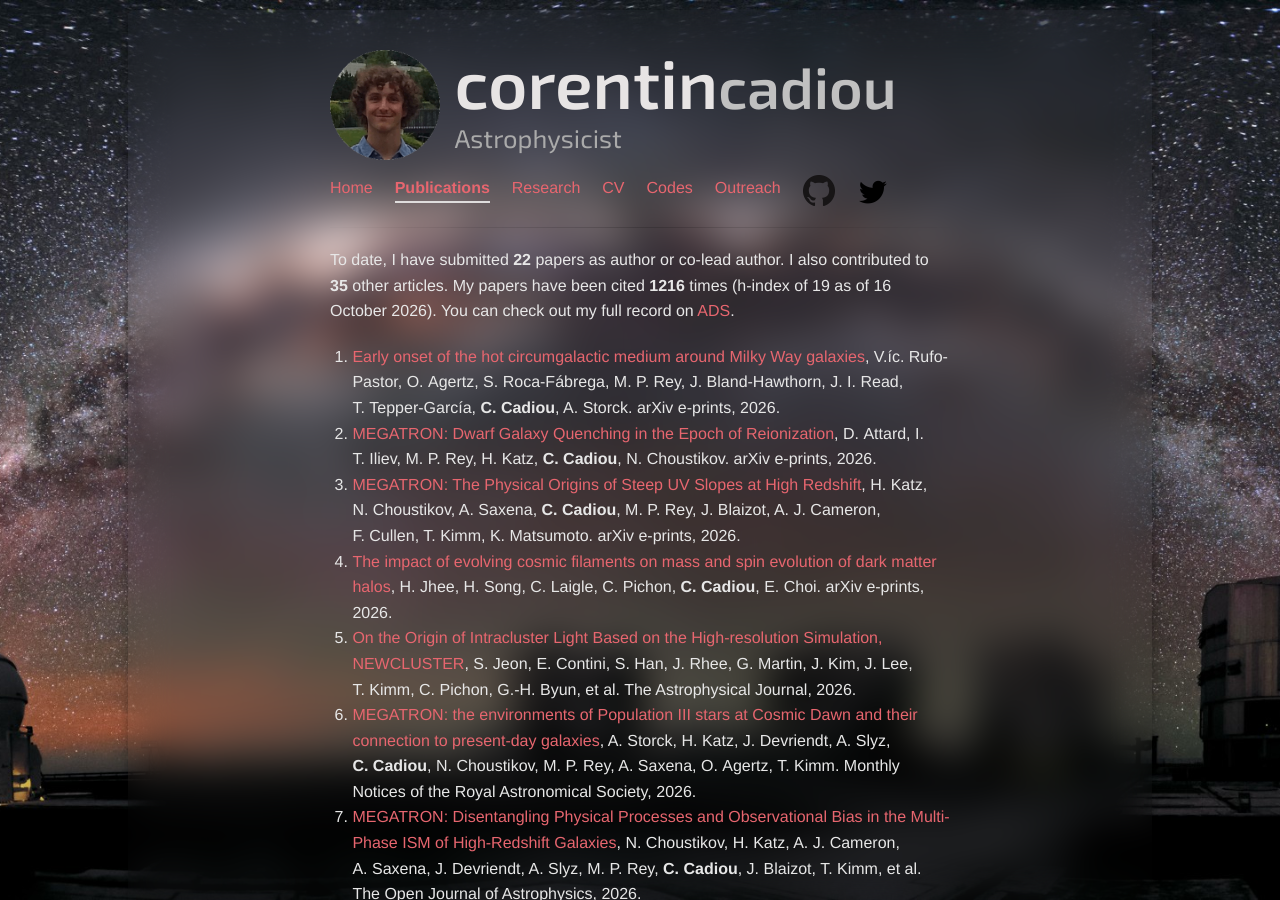
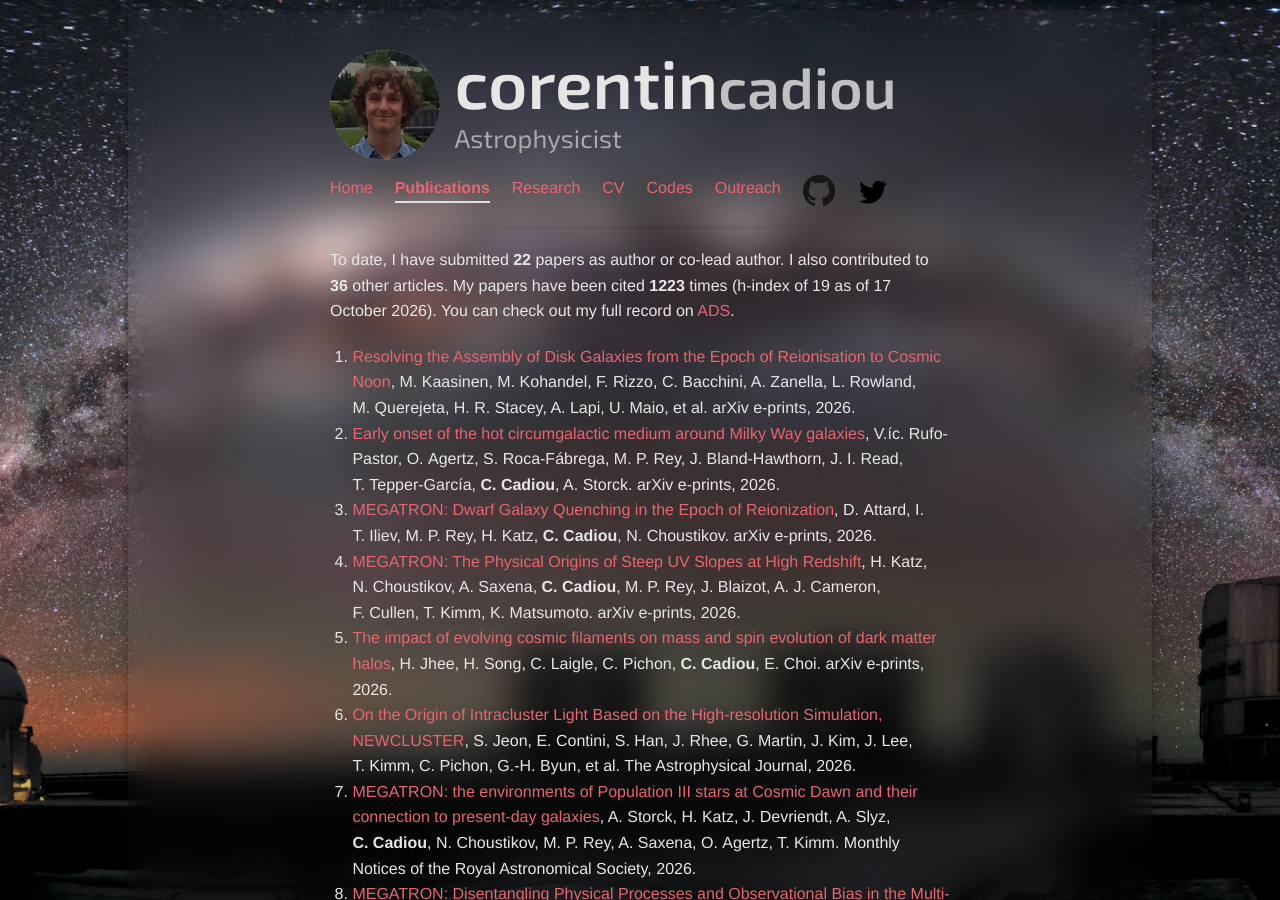
Before and after one commit to cphyc/cphyc.github.io, a Jekyll site: the page built from publications/index.html, in a window 1280 px wide and 900 px high. Built offline with Jekyll 4.4.1, drawn with Linux system fonts in a browser that asks for light colours; nearby versions of some CDN libraries.

Commit message:
Update publications and CV [skip ci]
Automated update via GitHub Actions

```diff
--- a/publications/index.html
+++ b/publications/index.html
@@ -7,13 +7,52 @@ description: My Publications
 
 <p>
   To date, I have submitted <b>22</b> papers as author or co-lead author.
-  I also contributed to <b>35</b> other articles.
-  My papers have been cited <b>1216</b> times (h-index of 19 as of 16 October 2026).
+  I also contributed to <b>36</b> other articles.
+  My papers have been cited <b>1223</b> times (h-index of 19 as of 17 October 2026).
   You can check out my full record on <a href="https://ui.adsabs.harvard.edu/search/q=((author%3A%22Cadiou%2C%20C%22))%20-bibstem%3A%22zndo%22%20collection%3Aastronomy&sort=date%20desc%2C%20bibcode%20desc&p_=0" target="_blank">ADS</a>.
 </p>
 <ol>
 
   <li>
+    <a href="https://arxiv.org/abs/2610.21441">Resolving the Assembly of Disk Galaxies from the Epoch of Reionisation to Cosmic Noon</a>,
+
+
+      M.&nbsp;Kaasinen,
+
+
+      M.&nbsp;Kohandel,
+
+
+      F.&nbsp;Rizzo,
+
+
+      C.&nbsp;Bacchini,
+
+
+      A.&nbsp;Zanella,
+
+
+      L.&nbsp;Rowland,
+
+
+      M.&nbsp;Querejeta,
+
+
+      H. R.&nbsp;Stacey,
+
+
+      A.&nbsp;Lapi,
+
+
+      U.&nbsp;Maio,
+
+
+      et al.
+
+    arXiv e-prints, 2026.
+  </li>
+
+  <li>
     <a href="https://arxiv.org/abs/2610.08931">Early onset of the hot circumgalactic medium around Milky Way galaxies</a>,
 
 
```
Also changed, not shown: 2 other files.
